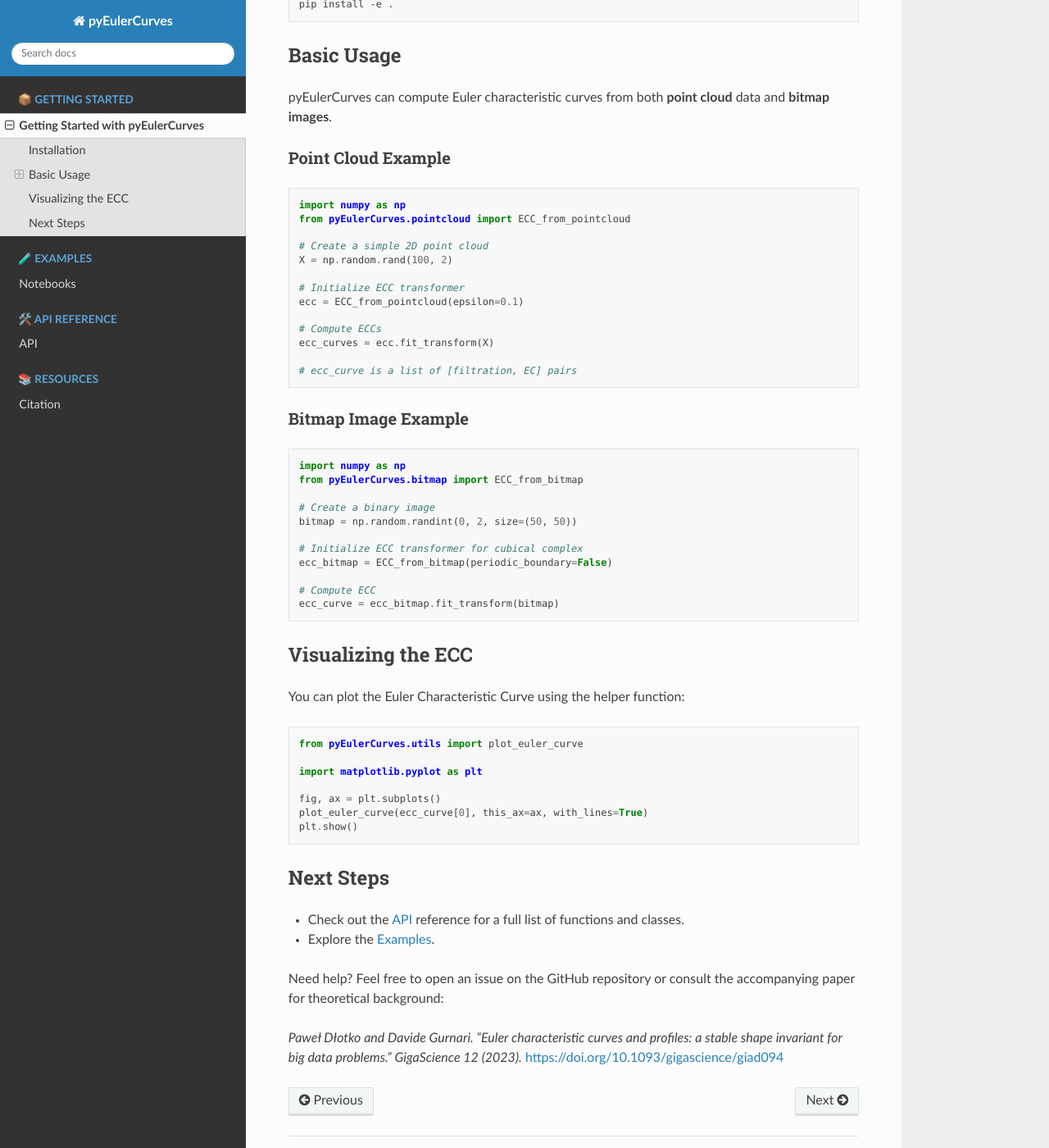
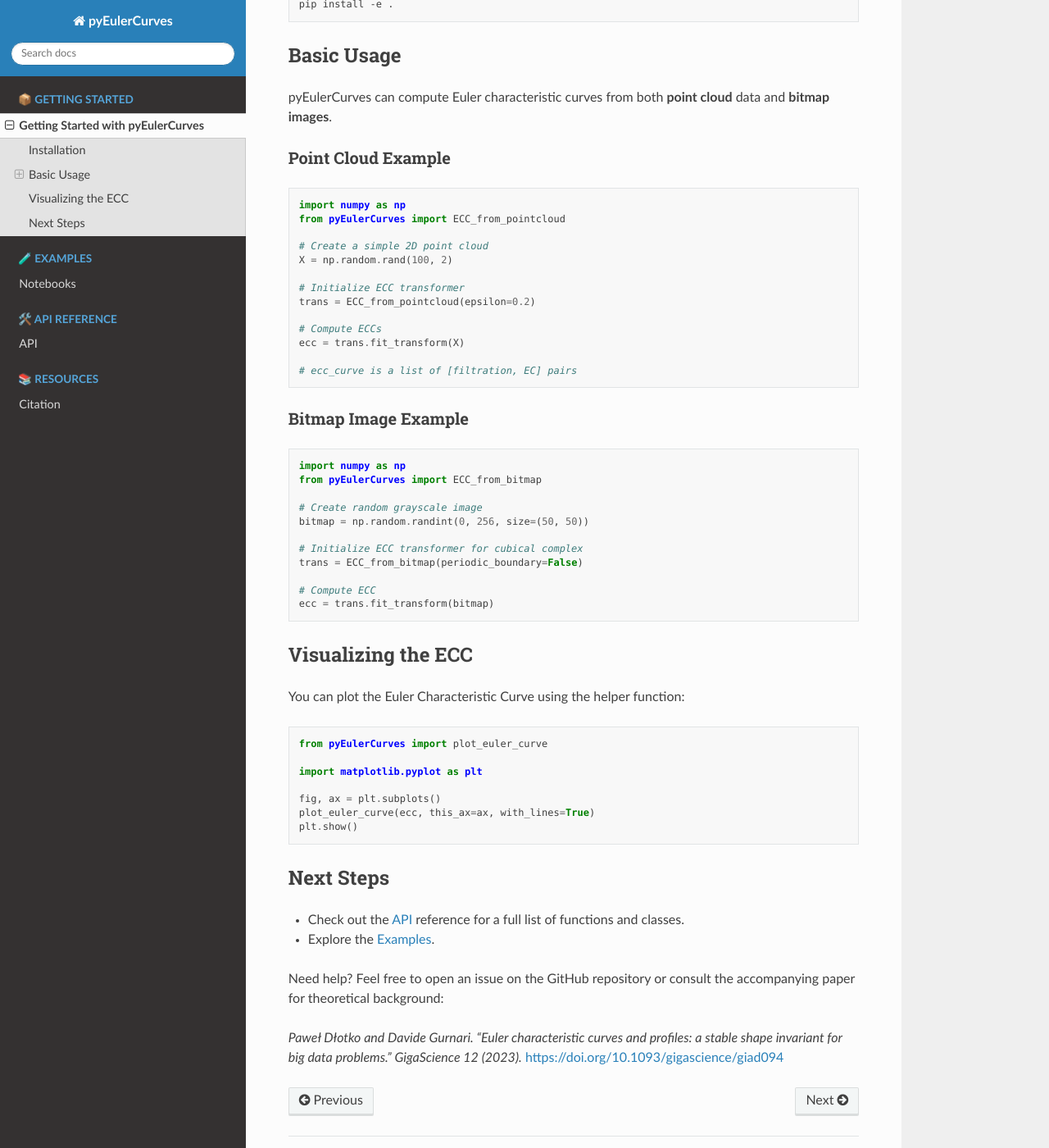
Before and after one commit to dioscuri-tda/pyEulerCurves, a Sphinx documentation site: the page built from docs/source/getting_started.rst, in a window 1280 px wide and 1400 px high, scrolled down 548 px. Shown: the whole window at 82% size. Built offline with Sphinx 7.4.7 and the Read the Docs theme 3.1.0, drawn with Linux system fonts in a browser that asks for light colours; pages that are not in the unit, such as notebooks, are missing from menus.

Commit message:
typos in the docs

```diff
--- a/docs/source/getting_started.rst
+++ b/docs/source/getting_started.rst
@@ -33,16 +33,16 @@
 .. code-block:: python
 
     import numpy as np
-    from pyEulerCurves.pointcloud import ECC_from_pointcloud
+    from pyEulerCurves import ECC_from_pointcloud
 
     # Create a simple 2D point cloud
     X = np.random.rand(100, 2)
 
     # Initialize ECC transformer
-    ecc = ECC_from_pointcloud(epsilon=0.1)
+    trans = ECC_from_pointcloud(epsilon=0.2)
 
     # Compute ECCs
-    ecc_curves = ecc.fit_transform(X)
+    ecc = trans.fit_transform(X)
 
     # ecc_curve is a list of [filtration, EC] pairs
 
@@ -52,16 +52,16 @@
 .. code-block:: python
 
     import numpy as np
-    from pyEulerCurves.bitmap import ECC_from_bitmap
+    from pyEulerCurves import ECC_from_bitmap
 
-    # Create a binary image
-    bitmap = np.random.randint(0, 2, size=(50, 50))
+    # Create random grayscale image
+    bitmap = np.random.randint(0, 256, size=(50, 50))
 
     # Initialize ECC transformer for cubical complex
-    ecc_bitmap = ECC_from_bitmap(periodic_boundary=False)
+    trans = ECC_from_bitmap(periodic_boundary=False)
 
     # Compute ECC
-    ecc_curve = ecc_bitmap.fit_transform(bitmap)
+    ecc = trans.fit_transform(bitmap)
 
 Visualizing the ECC
 --------------------
@@ -70,12 +70,12 @@
 
 .. code-block:: python
 
-    from pyEulerCurves.utils import plot_euler_curve
+    from pyEulerCurves import plot_euler_curve
 
     import matplotlib.pyplot as plt
 
     fig, ax = plt.subplots()
-    plot_euler_curve(ecc_curve[0], this_ax=ax, with_lines=True)
+    plot_euler_curve(ecc, this_ax=ax, with_lines=True)
     plt.show()
 
 Next Steps
```
